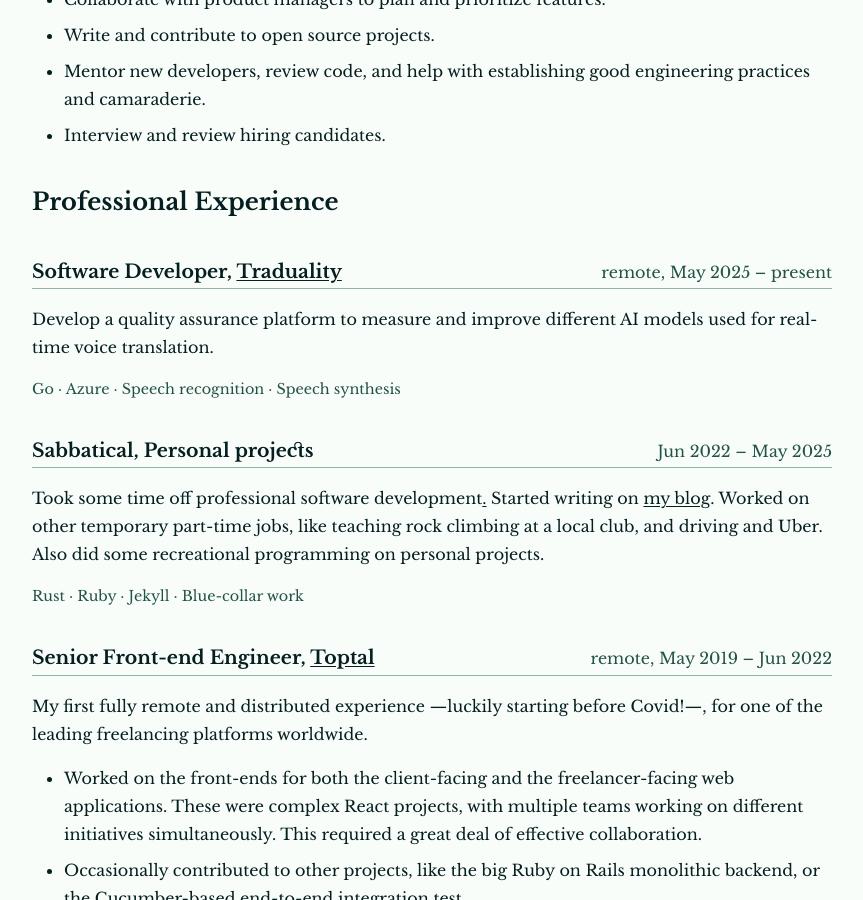
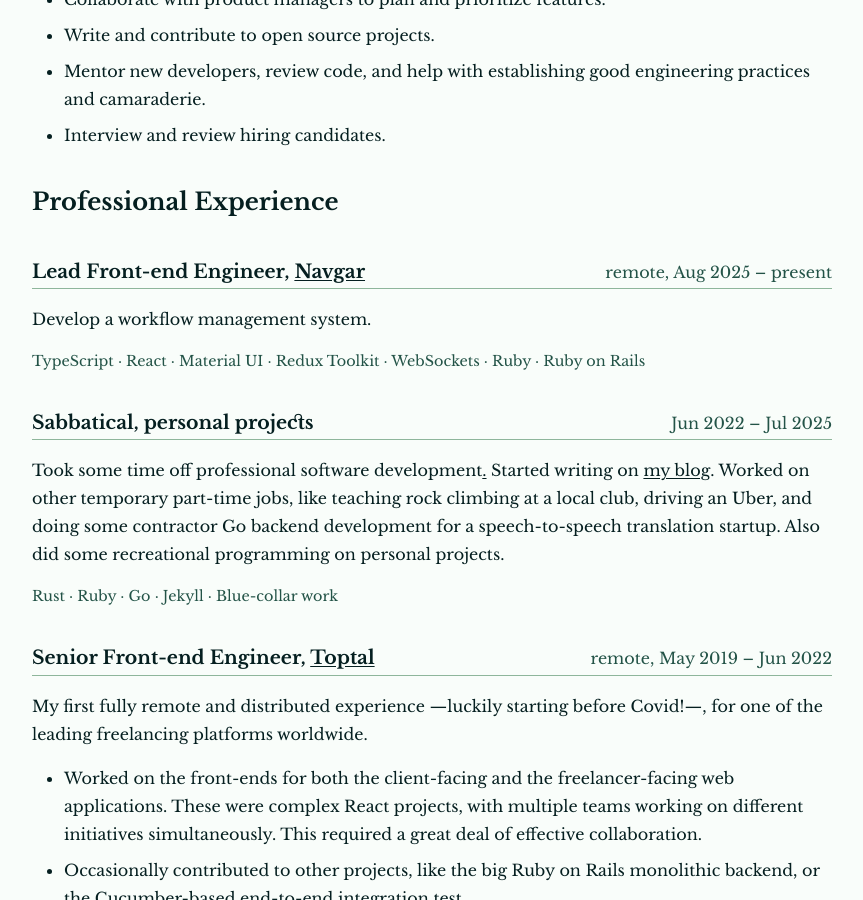
Before and after one commit to epidemian/epidemian.github.io, a Jekyll site: the page built from resume.md, in a window 1280 px wide and 900 px high, scrolled down 1298 px. Shown: the whole window, without its empty margins (208-1071 px from the left). Built offline with Jekyll 4.4.1, drawn with Linux system fonts in a browser that asks for light colours.

Commit message:
Update resume and homepage
Remove mention of being available for hiring. Add a resume entry for
Navgar and remove the entry for Traduality.

```diff
--- a/_data/jobs.yaml
+++ b/_data/jobs.yaml
@@ -1,17 +1,16 @@
-- role: Software Developer
-  org: <a href="https://traduality.com/">Traduality</a>
+- role: Lead Front-end Engineer
+  org: <a href="https://navgar.com/">Navgar</a>
   location: remote
-  time: May 2025 – present
+  time: Aug 2025 – present
   description: |
-    Develop a quality assurance platform to measure and improve different AI models used for real-time voice translation.
-  buzzwords: [Go, Azure, Speech recognition, Speech synthesis]
-
+    Develop a workflow management system.
+  buzzwords: [TypeScript, React, Material UI, Redux Toolkit, WebSockets, Ruby, Ruby on Rails]
 - role: Sabbatical
-  org: Personal projects
-  time: Jun 2022 – May 2025
+  org: personal projects
+  time: Jun 2022 – Jul 2025
   description: |
-    Took some time off professional software development[.](/assets/images/sabbatical.jpeg) Started writing on [my blog](/blog). Worked on other temporary part-time jobs, like teaching rock climbing at a local club, and driving and Uber. Also did some recreational programming on personal projects.
-  buzzwords: [Rust, Ruby, Jekyll, Blue-collar work]
+    Took some time off professional software development[.](/assets/images/sabbatical.jpeg) Started writing on [my blog](/blog). Worked on other temporary part-time jobs, like teaching rock climbing at a local club, driving an Uber, and doing some contractor Go backend development for a speech-to-speech translation startup. Also did some recreational programming on personal projects.
+  buzzwords: [Rust, Ruby, Go, Jekyll, Blue-collar work]
 - role: Senior Front-end Engineer
   org: <a href="https://www.toptal.com/">Toptal</a>
   location: remote
```
Also changed, not shown: index.md (+1 -1 lines).
